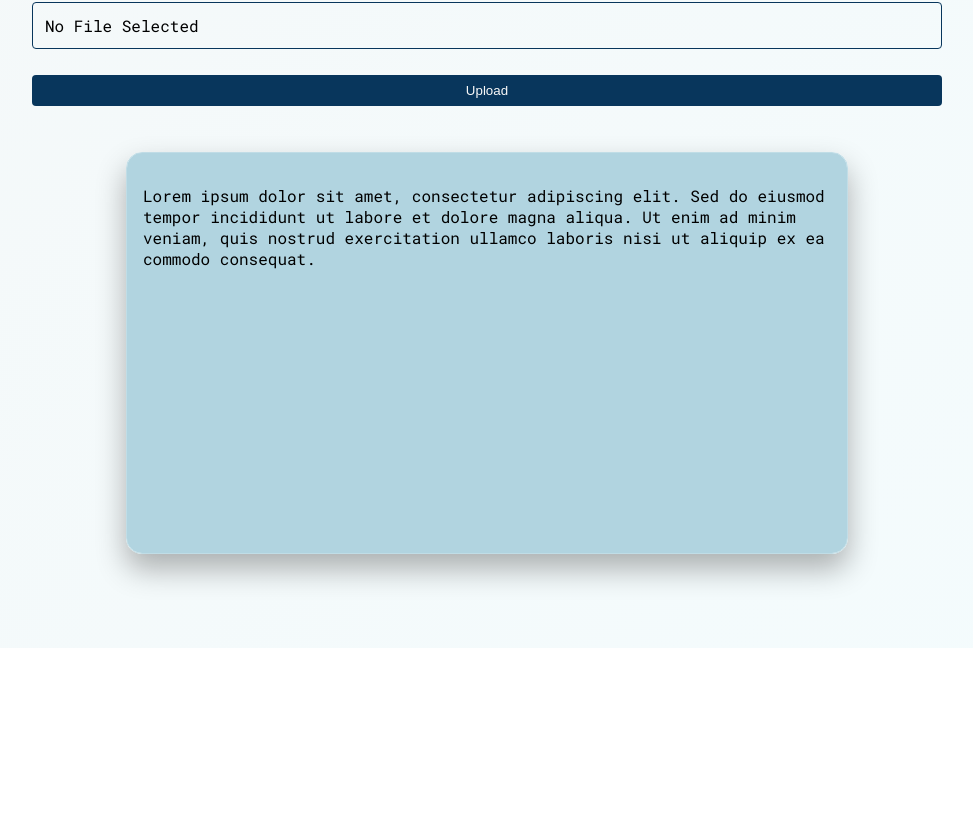
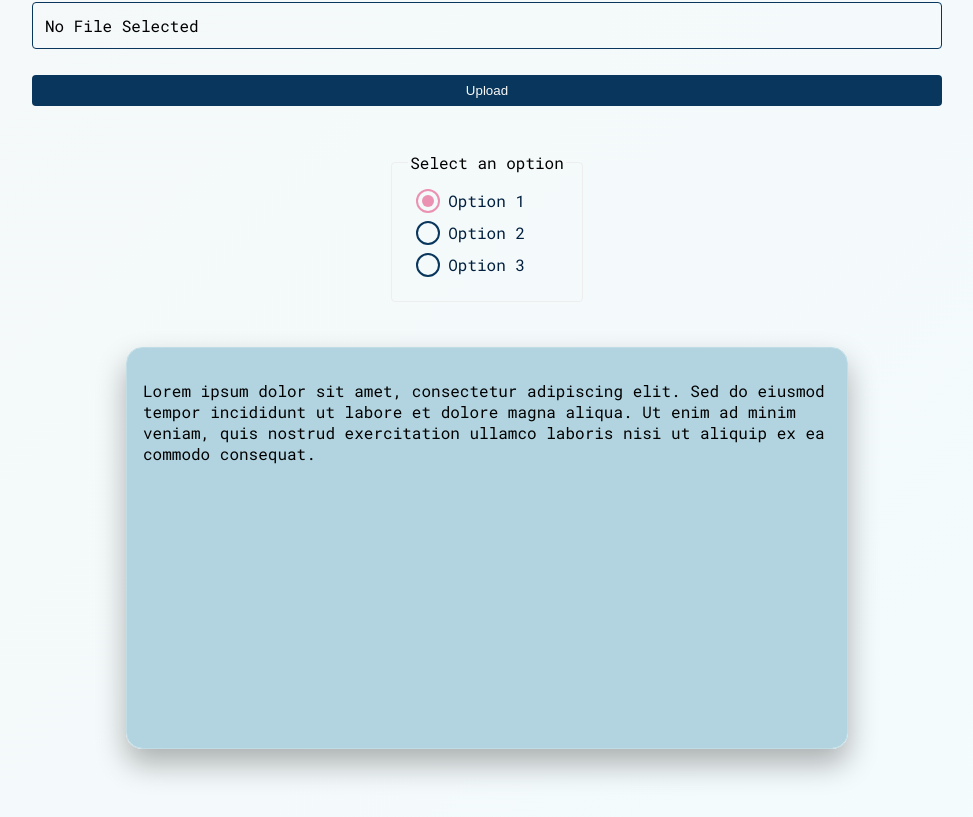
Before and after one commit to AmreetKumarkhuntia/project-vernix, a SvelteKit app: page /components in a window 1280 px wide. Shown: the part 6191-7008 px from the top of the page, without its empty margins (153-1126 px from the left). Before the commit the page ends 6839 px from the top, so only its background shows below. Built offline with nearby package versions, Linux system fonts and the light colour scheme.

Commit message:
feat: added radio groups
- added radio groups component

```diff
--- a/package.json
+++ b/package.json
@@ -1,6 +1,6 @@
 {
   "name": "vergins",
-  "version": "3.6.13",
+  "version": "3.6.14g",
   "type": "module",
   "license": "Apache-2.0",
   "exports": {
--- a/src/css/improved-theme.css
+++ b/src/css/improved-theme.css
@@ -406,6 +406,19 @@
   --wrapper-text-hover-color: var(--color-dark-mauve);
   --wrapper-text-animation-delay: var(--transition-delay-short);
   --wrapper-text-char-glitch-duration: var(--transitions-slow);
+
+  /* Radio Group */
+  --radio-border-color: var(--color-grey);
+  --radio-padding: 1rem;
+  --radio-border-radius: 4px;
+  --radio-font-color: var(--color-very-dark-blue);
+  --radio-button-size: 20px;
+  --radio-button-border-color: var(--color-dark-blue);
+  --radio-circle-color: var(--color-dark-mauve);
+  --radio-button-active-color: var(--success-color);
+  --radio-animation-duration: var(--transition-fast);
+  --radio-label-margin-bottom: 0.5rem;
+  --radio-button-margin-right: 0.5rem;
 }
 
 body {
--- a/src/index.ts
+++ b/src/index.ts
@@ -12,6 +12,7 @@ export { default as Navbar } from './lib/components/navbar/Navbar.svelte';
 export { default as ProgressBar } from './lib/components/progressBar/ProgressBar.svelte';
 export { default as TimeLine } from './lib/components/timeLine/TimeLine.svelte';
 export { default as WrapperText } from './lib/components/wrapperText/WrapperText.svelte';
+export { default as RadioGroup } from './lib/components/radio/RadioGroup.svelte';
 export { default as Button } from './lib/components/Button.svelte';
 export { default as Header } from './lib/components/Header.svelte';
 export { default as InputField } from './lib/components/InputField.svelte';
--- /dev/null
+++ b/src/lib/components/radio/RadioGroup.svelte
@@ -0,0 +1,87 @@
+<script lang="ts">
+	import type { RadioGroupProps } from './props';
+
+	export let options: RadioGroupProps['options'] = [];
+	export let selectedValue: RadioGroupProps['selectedValue'] = '';
+	export let name: RadioGroupProps['name'];
+	export let legend: RadioGroupProps['legend'];
+	export let disabled: RadioGroupProps['disabled'] = false;
+	export let disableAnimation: RadioGroupProps['disableAnimation'] = false;
+</script>
+
+<fieldset class="radio-group" {disabled}>
+	<legend>{legend}</legend>
+	{#each options as option}
+		<label class="radio-label">
+			<input type="radio" {name} value={option.value} bind:group={selectedValue} />
+			<span class="radio-button" class:animated={!disableAnimation}></span>
+			{option.label}
+		</label>
+	{/each}
+</fieldset>
+
+<style>
+	.radio-group {
+		border: 1px solid var(--radio-border-color);
+		padding: var(--radio-padding);
+		border-radius: var(--radio-border-radius);
+	}
+
+	.radio-label {
+		display: flex;
+		align-items: center;
+		margin-bottom: var(--radio-label-margin-bottom);
+		color: var(--radio-font-color);
+		cursor: pointer;
+	}
+
+	input[type='radio'] {
+		opacity: 0;
+		width: 0;
+		height: 0;
+	}
+
+	.radio-button {
+		display: inline-block;
+		width: var(--radio-button-size);
+		height: var(--radio-button-size);
+		border: 2px solid var(--radio-button-border-color);
+		border-radius: 50%;
+		margin-right: var(--radio-button-margin-right);
+		position: relative;
+	}
+
+	.radio-button.animated {
+		transition: border-color var(--radio-animation-duration) ease;
+	}
+
+	.radio-button::after {
+		content: '';
+		display: block;
+		width: calc(var(--radio-button-size) * 0.6);
+		height: calc(var(--radio-button-size) * 0.6);
+		background-color: var(--radio-circle-color);
+		border-radius: 50%;
+		position: absolute;
+		top: 50%;
+		left: 50%;
+		transform: translate(-50%, -50%) scale(0);
+	}
+
+	.radio-button.animated::after {
+		transition: transform var(--radio-animation-duration) ease;
+	}
+
+	input[type='radio']:checked + .radio-button {
+		border-color: var(--radio-circle-color);
+	}
+
+	input[type='radio']:checked + .radio-button::after {
+		transform: translate(-50%, -50%) scale(1);
+	}
+
+	input[type='radio']:focus + .radio-button,
+	.radio-label:hover .radio-button {
+		border-color: var(--radio-button-active-color);
+	}
+</style>
--- /dev/null
+++ b/src/lib/components/radio/props.ts
@@ -0,0 +1,13 @@
+export interface RadioOption {
+  label: string;
+  value: string;
+}
+
+export interface RadioGroupProps {
+  options: RadioOption[];
+  selectedValue: string;
+  name: string;
+  legend: string;
+  disabled?: boolean;
+  disableAnimation?: boolean;
+}
--- a/src/lib/index.ts
+++ b/src/lib/index.ts
@@ -15,6 +15,7 @@ export { default as NavbarMenu } from './components/navbar/NavMenu.svelte';
 export { default as ProgressBar } from './components/progressBar/ProgressBar.svelte';
 export { default as TimeLine } from './components/timeLine/TimeLine.svelte';
 export { default as WrapperText } from './components/wrapperText/WrapperText.svelte';
+export { default as RadioGroup } from './components/radio/RadioGroup.svelte';
 export { default as Button } from './components/Button.svelte';
 export { default as Header } from './components/Header.svelte';
 export { default as InputField } from './components/InputField.svelte';
@@ -38,6 +39,7 @@ export type {
 export type { LazyLoaderProps } from './components/lazyLoader/props';
 export type { ModalProps } from './components/modal/props';
 export type { NavigationOptions, NavbarProps } from './components/navbar/props';
+export type { RadioOption, RadioGroupProps } from './components/radio/props';
 export type {
   TimeLineEventType,
   TimeLineDetailsAlignment,
--- a/src/routes/components/+page.svelte
+++ b/src/routes/components/+page.svelte
@@ -22,6 +22,7 @@
     TimeLine,
     DropDown,
     Carousal,
+    RadioGroup,
     type FlyerProps,
   } from '$lib/index';
   import type { FlyerType } from '$lib/components/flyer/props';
@@ -190,6 +191,14 @@
       active: true,
     },
   ];
+
+  let radioOptions = [
+    { label: 'Option 1', value: '1' },
+    { label: 'Option 2', value: '2' },
+    { label: 'Option 3', value: '3' },
+  ];
+
+  let selectedRadio = '1';
 
   let exampleCode = `
   const greeting = 'Hello, world!';
@@ -372,6 +381,15 @@
   </div>
 
   <div class="view-padding">
+    <RadioGroup
+      legend="Select an option"
+      name="radio-group"
+      options={radioOptions}
+      bind:selectedValue={selectedRadio}
+    />
+  </div>
+
+  <div class="view-padding">
     <Carousal length={3}>
       <div class="carousel-slide">
         <p>
```
Also changed, not shown: memory-bank/activeContext.md (+48 -7 lines), memory-bank/progress.md (+59 -4 lines), memory-bank/projectbrief.md (+5 -3 lines), memory-bank/systemPatterns.md (+9 -0 lines).
